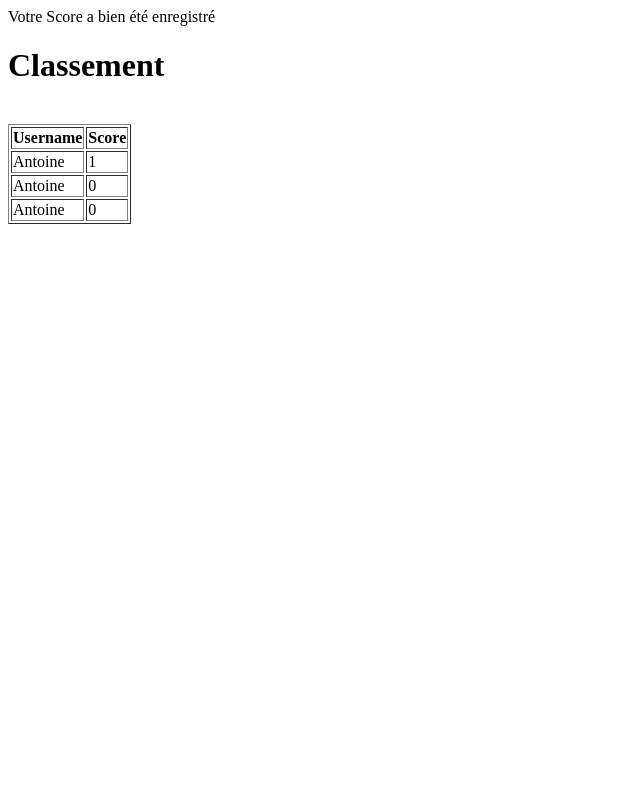
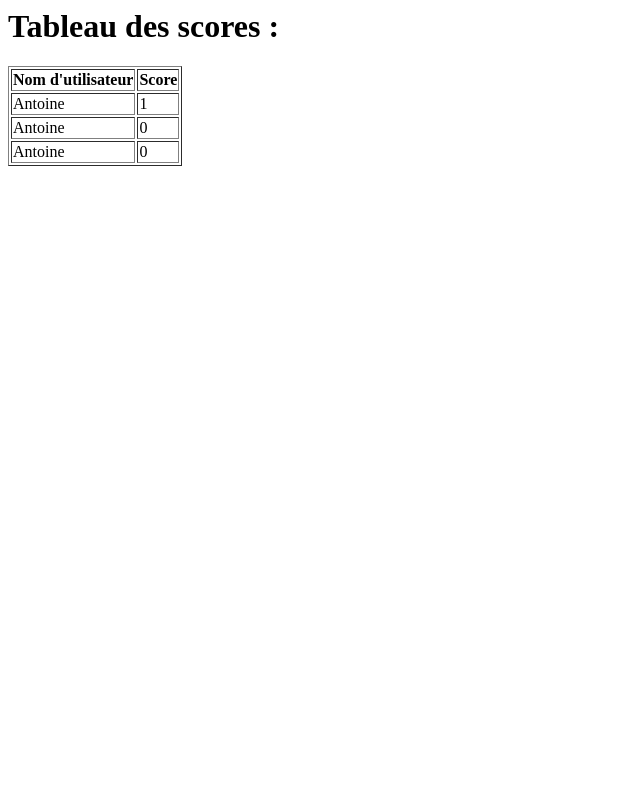
Before and after one commit to RomainMechain/PHP, a PHP site: page /bd.php in a window 1280 px wide. Shown: the whole page, without its empty margins (0-640 px from the left). Run offline with PHP 8.4, Linux system fonts and the light colour scheme; data comes from the database, SQL or seed files in the repository.

Commit message:
Fix/ correction bd

```diff
--- a/bd.php
+++ b/bd.php
@@ -1,11 +1,12 @@
 <?php
+// On recupère les informations des inputs de submit
 if ($_SERVER["REQUEST_METHOD"] == "POST") {
     $username = $_POST["username"];
     $score = $_POST["score"];
 }
 
 try {
-    // le fichier de BD s'appellera contacts.sqlite3
+    //création de la base de données si elle n'existe pas
     $file_db = new PDO('sqlite:bd.sqlite3');
     $file_db->setAttribute(PDO::ATTR_ERRMODE, PDO::ERRMODE_WARNING);
     $file_db->exec("CREATE TABLE IF NOT EXISTS RESULTAT (
@@ -13,43 +14,37 @@ try {
         username TEXT NOT NULL,
         score INTEGER)");
 
-
-
-    // Utilisez REPLACE INTO au lieu de INSERT INTO pour éviter l'erreur de contrainte UNIQUE
+    //Insertion du résultat du quiz dans la BD
     $insert = "INSERT INTO RESULTAT (username, score) VALUES (:username, :score)";
     $stmt = $file_db->prepare($insert);
 
+    // Attribution des variables
     $stmt->bindParam(':username', $username);
     $stmt->bindParam(':score', $score);
     $stmt->execute();
 
-    echo "Votre Score a bien été enregistré";
-    echo "<br>";
+    echo "<h1>Tableau des scores :</h1>";
 
-    // Récupère les résultats de la base de données triés par score
+    // Récupération des résultats
     $result = $file_db->query('SELECT * FROM RESULTAT ORDER BY score DESC');
 
     // Affiche les résultats dans un tableau HTML
-    echo "<h1> Classement </h1>";
-    echo "<br>";
-
     echo "<table border='1'>
             <tr>
-                <th>Username</th>
+                <th>Nom d'utilisateur</th>
                 <th>Score</th>
             </tr>";
-
-    foreach ($result as $m) {
+    foreach ($result as $ligne) {
         echo "<tr>
-                <td>" . $m['username'] . "</td>
-                <td>" . $m['score'] . "</td>
+                <td>" . $ligne['username'] . "</td>
+                <td>" . $ligne['score'] . "</td>
               </tr>";
     }
-
     echo "</table>";
 
-    // on ferme la connexion
+    // fermeture de la connexion
     $file_db = null;
+
 } catch (PDOException $ex) {
     echo "Erreur : " . $ex->getMessage();
 }
```
Also changed, not shown: index.php (+0 -8 lines).
